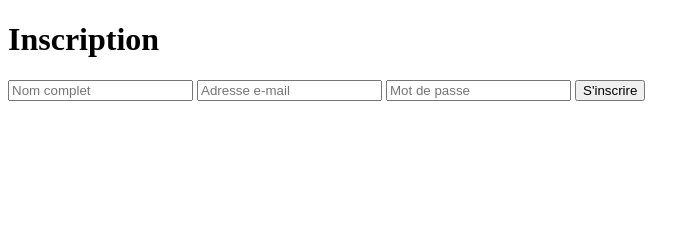
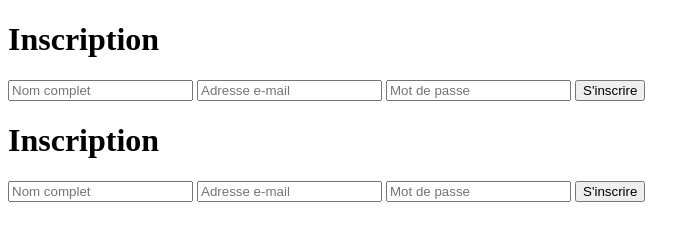
Before and after one commit to ameachance-maker/linux-journey, a plain HTML site: page premierProjet/index.html in a window 1280 px wide. Shown: the whole page, without its empty margins (0-700 px from the left). Drawn offline with Linux system fonts and the light colour scheme.

Commit message:
versionpremierecoursdesurgit

```diff
--- a/premierProjet/index.html
+++ b/premierProjet/index.html
@@ -1,3 +1,4 @@
+
 <!DOCTYPE html>
 <html lang="fr">
 <head>
@@ -18,3 +19,23 @@
     </div>
 </body>
 </html>
+<!DOCTYPE html>
+<html lang="fr">
+<head>
+    <meta charset="UTF-8">
+    <meta name="viewport" content="width=device-width, initial-scale=1.0">
+    <title>Inscription</title>
+    <link rel="stylesheet" href="style.css">
+</head>
+<body>
+    <div class="form-container">
+        <h1>Inscription</h1>
+        <form action="traitement.php" method="post">
+            <input type="text" name="nom" placeholder="Nom complet" required>
+            <input type="email" name="email" placeholder="Adresse e-mail" required>
+            <input type="password" name="mot_de_passe" placeholder="Mot de passe" required>
+            <button type="submit">S'inscrire</button>
+        </form>
+    </div>
+</body>
+</html>
```
